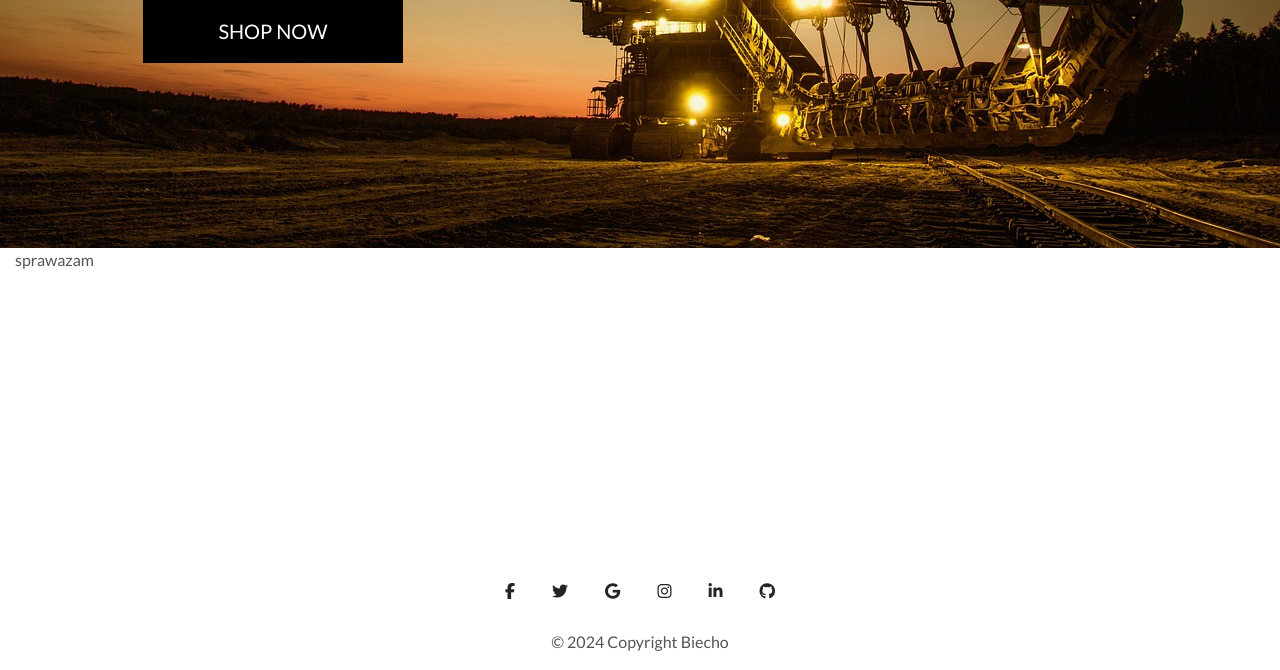
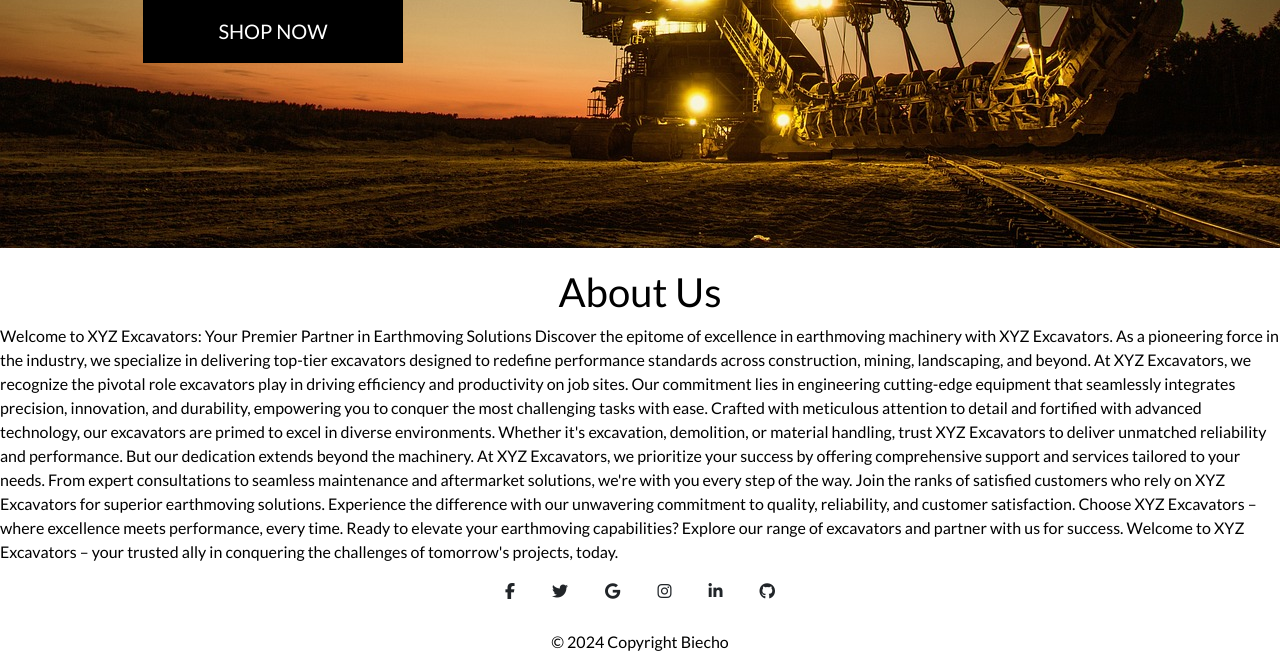
Before and after one commit to Biecho88/build_alone, a Django app: page / in a window 1280 px wide. Shown: the part 552-1222 px from the top of the page. Run offline with Django 3.2, Linux system fonts and the light colour scheme; some libraries are stand-ins or nearby versions.

Commit message:
Added text to main page

```diff
--- a/home/templates/home/index.html
+++ b/home/templates/home/index.html
@@ -25,8 +25,35 @@
         </div>
     </div>
     <div class="container-fluid about_us">
-        <p class="text-center">
-            sprawazam
-        </p>
+        <h1 class="text-center">
+            About Us
+        </h1>
+
+        <span class="row">
+            Welcome to XYZ Excavators: Your Premier Partner in Earthmoving Solutions
+
+            Discover the epitome of excellence in earthmoving machinery with XYZ Excavators.
+            As a pioneering force in the industry, we specialize in delivering top-tier excavators designed to redefine performance standards across construction,
+            mining, landscaping, and beyond.
+
+            At XYZ Excavators, we recognize the pivotal role excavators play in driving efficiency and productivity on job sites.
+            Our commitment lies in engineering cutting-edge equipment that seamlessly integrates precision, innovation, and durability,
+            empowering you to conquer the most challenging tasks with ease.
+
+            Crafted with meticulous attention to detail and fortified with advanced technology,
+            our excavators are primed to excel in diverse environments. Whether it's excavation, demolition, or material handling,
+            trust XYZ Excavators to deliver unmatched reliability and performance.
+
+            But our dedication extends beyond the machinery. At XYZ Excavators,
+            we prioritize your success by offering comprehensive support and services tailored to your needs.
+            From expert consultations to seamless maintenance and aftermarket solutions, we're with you every step of the way.
+
+            Join the ranks of satisfied customers who rely on XYZ Excavators for superior earthmoving solutions.
+            Experience the difference with our unwavering commitment to quality, reliability, and customer satisfaction.
+            Choose XYZ Excavators – where excellence meets performance, every time.
+
+            Ready to elevate your earthmoving capabilities? Explore our range of excavators and partner with us for success.
+            Welcome to XYZ Excavators – your trusted ally in conquering the challenges of tomorrow's projects, today.
+        </span>
     </div>
 {% endblock %}
--- a/static/css/base.css
+++ b/static/css/base.css
@@ -6,7 +6,7 @@ body {
     background: url('/media/mining-excavator-1736293_1280.jpg') no-repeat center center fixed;
     background-size: cover;
     height: calc(100vh - 164px);
-    color: #555;
+    color: black;
     font-family: 'Lato';
 }
 
@@ -17,7 +17,8 @@ body {
 .about_us {
     height: 40vh;
     background-color: white !important;
-    display: inline-flex;
+    position: relative;
+    padding-top: 20px;
 }
 
 .icon {
```
